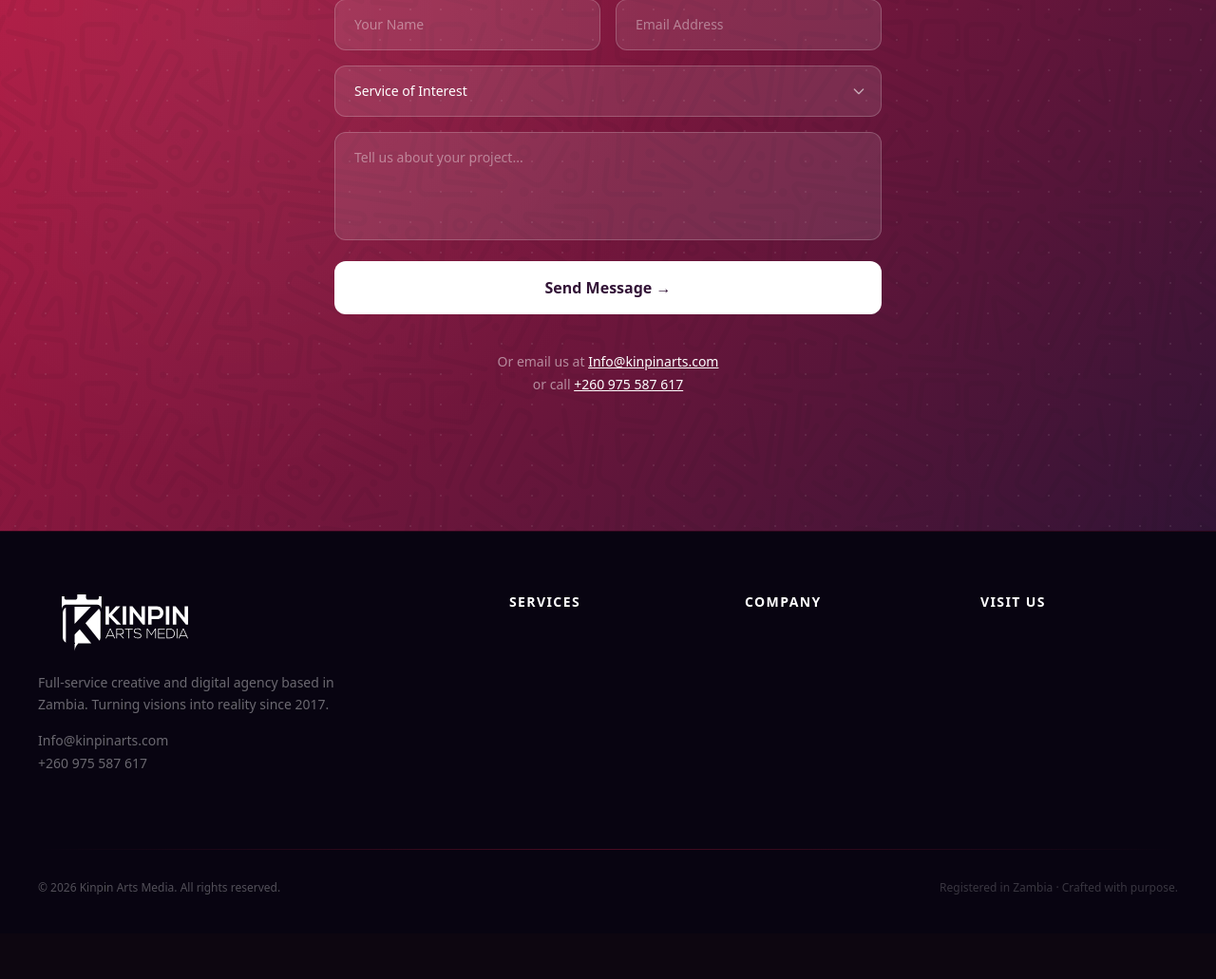
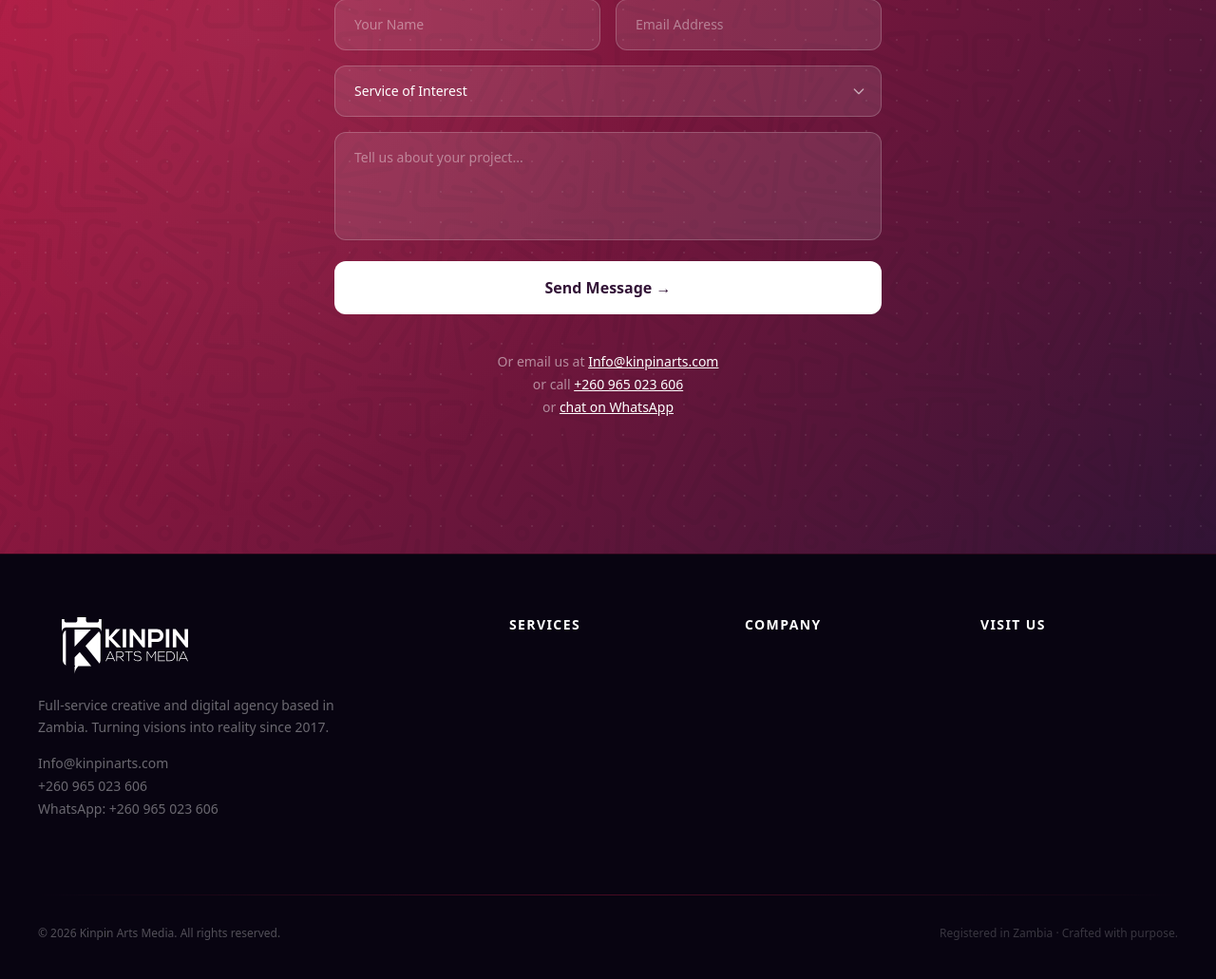
Before and after one commit to KasubaR/Kinpin-Arts-Media, a Django app: template templates/core/home.html in a window 1280 px wide. Shown: the part 4343-5374 px from the top of the page at 95% size. Before the commit the page ends 5285 px from the top, so only its background shows below. Run offline with Django 4.2, Linux system fonts and the light colour scheme; the template is opened without the code that fills it, so the values that code supplies are empty; some libraries are stand-ins or nearby versions.

Commit message:
conatact number info change

```diff
--- a/apps/services/views.py
+++ b/apps/services/views.py
@@ -12,6 +12,7 @@ from .models import Service, ServiceFeature
 _ICON_MAP_PIN = '<svg xmlns="http://www.w3.org/2000/svg" fill="none" viewBox="0 0 24 24" stroke-width="1.5" stroke="currentColor" class="w-5 h-5"><path stroke-linecap="round" stroke-linejoin="round" d="M15 10.5a3 3 0 1 1-6 0 3 3 0 0 1 6 0Z"/><path stroke-linecap="round" stroke-linejoin="round" d="M19.5 10.5c0 7.142-7.5 11.25-7.5 11.25S4.5 17.642 4.5 10.5a7.5 7.5 0 1 1 15 0Z"/></svg>'
 _ICON_ENVELOPE = '<svg xmlns="http://www.w3.org/2000/svg" fill="none" viewBox="0 0 24 24" stroke-width="1.5" stroke="currentColor" class="w-5 h-5"><path stroke-linecap="round" stroke-linejoin="round" d="M21.75 6.75v10.5a2.25 2.25 0 0 1-2.25 2.25h-15a2.25 2.25 0 0 1-2.25-2.25V6.75m19.5 0A2.25 2.25 0 0 0 19.5 4.5h-15a2.25 2.25 0 0 0-2.25 2.25m19.5 0v.243a2.25 2.25 0 0 1-1.07 1.916l-7.5 4.615a2.25 2.25 0 0 1-2.36 0L3.32 8.91a2.25 2.25 0 0 1-1.07-1.916V6.75"/></svg>'
 _ICON_PHONE = '<svg xmlns="http://www.w3.org/2000/svg" fill="none" viewBox="0 0 24 24" stroke-width="1.5" stroke="currentColor" class="w-5 h-5"><path stroke-linecap="round" stroke-linejoin="round" d="M2.25 6.75c0 8.284 6.716 15 15 15h2.25a2.25 2.25 0 0 0 2.25-2.25v-1.372c0-.516-.351-.966-.852-1.091l-4.423-1.106c-.44-.11-.902.055-1.173.417l-.97 1.293c-.282.376-.769.542-1.21.38a12.035 12.035 0 0 1-7.143-7.143c-.162-.441.004-.928.38-1.21l1.293-.97c.363-.271.527-.734.417-1.173L6.963 3.102a1.125 1.125 0 0 0-1.091-.852H4.5A2.25 2.25 0 0 0 2.25 4.5v2.25Z"/></svg>'
+_ICON_WHATSAPP = '<svg xmlns="http://www.w3.org/2000/svg" viewBox="0 0 32 32" fill="currentColor" class="w-5 h-5"><path d="M19.11 17.27c-.29-.14-1.7-.84-1.96-.94-.26-.1-.45-.14-.64.14-.19.29-.73.94-.9 1.13-.17.19-.33.22-.62.07-.29-.14-1.2-.44-2.28-1.41-.84-.75-1.4-1.68-1.56-1.96-.16-.29-.02-.44.12-.58.12-.12.29-.33.43-.5.14-.17.19-.29.29-.48.1-.19.05-.36-.02-.5-.07-.14-.64-1.55-.88-2.12-.23-.55-.47-.47-.64-.48h-.55c-.19 0-.5.07-.76.36-.26.29-1 1-.97 2.45.02 1.45 1.04 2.85 1.19 3.05.14.19 2.03 3.1 4.92 4.34.69.3 1.23.48 1.65.61.69.22 1.32.19 1.81.12.55-.08 1.7-.69 1.94-1.36.24-.67.24-1.24.17-1.36-.07-.12-.26-.19-.55-.33z"/><path d="M27.52 4.48A15.86 15.86 0 0 0 16 0C7.16 0 0 7.16 0 16c0 2.82.74 5.57 2.14 8l-2.27 8.29 8.49-2.23A15.92 15.92 0 0 0 16 32c8.84 0 16-7.16 16-16 0-4.28-1.67-8.3-4.48-11.52zM16 29.27c-2.45 0-4.86-.65-6.97-1.88l-.5-.29-5.04 1.32 1.35-4.91-.33-.51A13.2 13.2 0 0 1 2.73 16C2.73 8.67 8.67 2.73 16 2.73c3.53 0 6.85 1.37 9.35 3.87 2.5 2.5 3.87 5.82 3.87 9.4-.01 7.33-5.95 13.27-13.22 13.27z"/></svg>'
 
 
 def _services_contact_meta():
@@ -22,7 +23,8 @@ def _services_contact_meta():
     meta.extend(
         [
             {'icon': _ICON_ENVELOPE, 'label': 'Email', 'value': 'Info@kinpinarts.com'},
-            {'icon': _ICON_PHONE, 'label': 'Phone', 'value': '+260 975 587 617'},
+            {'icon': _ICON_PHONE, 'label': 'Phone', 'value': '+260 965 023 606'},
+            {'icon': _ICON_WHATSAPP, 'label': 'WhatsApp', 'value': '+260 965 023 606', 'href': 'https://wa.me/260965023606'},
         ]
     )
     return meta
--- a/templates/core/contact.html
+++ b/templates/core/contact.html
@@ -26,7 +26,7 @@
                 </div>
                 <div class="form-group">
                     <label for="phone">Phone</label>
-                    <input type="tel" id="phone" name="phone" placeholder="+260 975 587 617">
+                    <input type="tel" id="phone" name="phone" placeholder="+260 965 023 606">
                 </div>
                 <div class="form-group">
                     <label for="subject">Subject <span>*</span></label>
--- a/templates/core/home.html
+++ b/templates/core/home.html
@@ -346,7 +346,8 @@
       <div class="mt-10 max-w-xl mx-auto text-left space-y-6">
         <div class="text-white/50 font-body text-sm text-center space-y-1">
           <div>Or email us at <a href="mailto:Info@kinpinarts.com" class="text-white underline hover:text-white/80">Info@kinpinarts.com</a></div>
-          <div>or call <a href="tel:+260975587617" class="text-white underline hover:text-white/80">+260 975 587 617</a></div>
+          <div>or call <a href="tel:+260965023606" class="text-white underline hover:text-white/80">+260 965 023 606</a></div>
+          <div>or <a href="https://wa.me/260965023606" target="_blank" rel="noopener noreferrer" class="text-white underline hover:text-white/80">chat on WhatsApp</a></div>
         </div>
       </div>
     </div>
--- a/templates/partials/site_footer.html
+++ b/templates/partials/site_footer.html
@@ -11,7 +11,8 @@
         </p>
         <div class="mt-4 space-y-1">
           <a href="mailto:Info@kinpinarts.com" class="block font-body text-white/40 text-sm hover:text-white transition-colors">Info@kinpinarts.com</a>
-          <a href="tel:+260975587617" class="block font-body text-white/40 text-sm hover:text-white transition-colors">+260 975 587 617</a>
+          <a href="tel:+260965023606" class="block font-body text-white/40 text-sm hover:text-white transition-colors">+260 965 023 606</a>
+          <a href="https://wa.me/260965023606" target="_blank" rel="noopener noreferrer" class="block font-body text-white/40 text-sm hover:text-white transition-colors">WhatsApp: +260 965 023 606</a>
         </div>
         <div class="flex gap-4 mt-6">
           {% for social in social_links %}
--- a/templates/services/list.html
+++ b/templates/services/list.html
@@ -198,7 +198,13 @@
                   <p class="text-white text-sm font-medium font-body leading-snug">{{ line }}</p>
                   {% endfor %}
                 {% else %}
+                  {% if item.href %}
+                  <p class="text-white text-sm font-medium font-body">
+                    <a href="{{ item.href }}" target="_blank" rel="noopener noreferrer" class="underline decoration-white/40 hover:decoration-white">{{ item.value }}</a>
+                  </p>
+                  {% else %}
                   <p class="text-white text-sm font-medium font-body">{{ item.value }}</p>
+                  {% endif %}
                 {% endif %}
               </div>
             </div>
```
